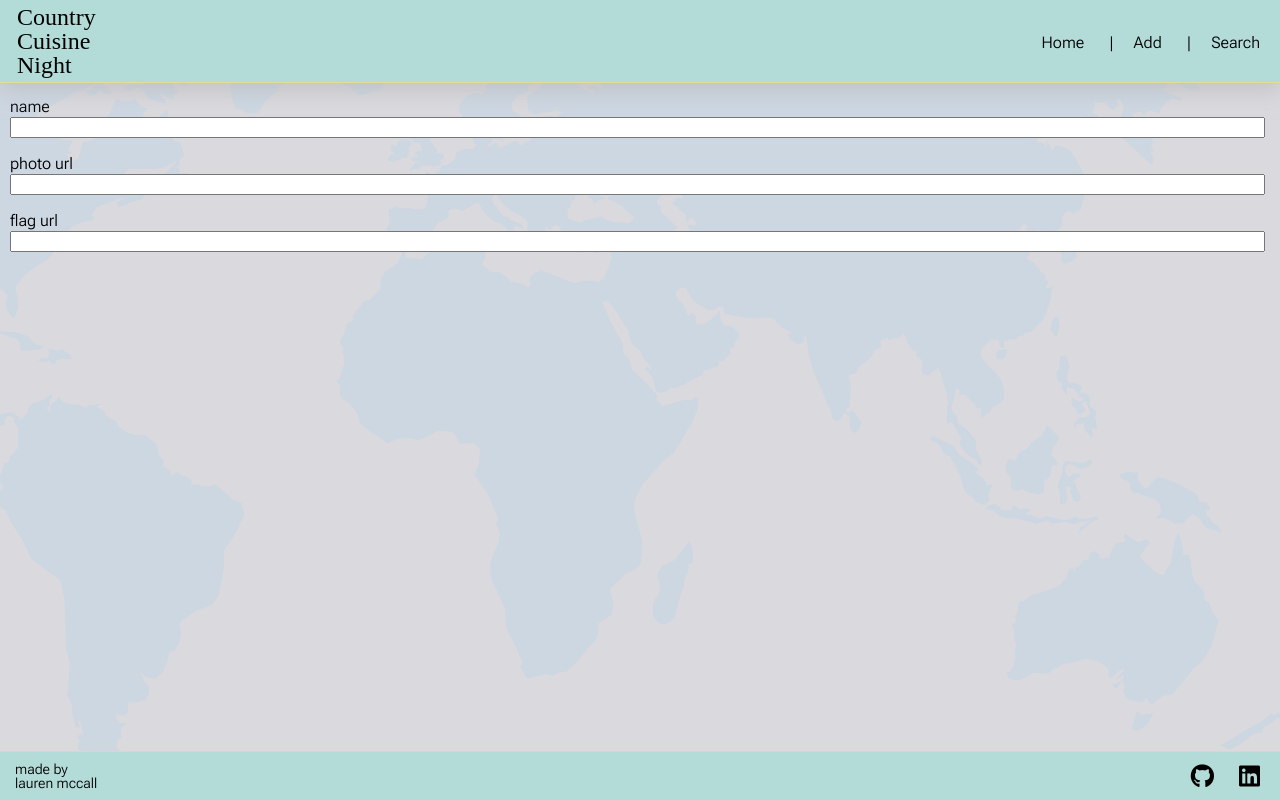
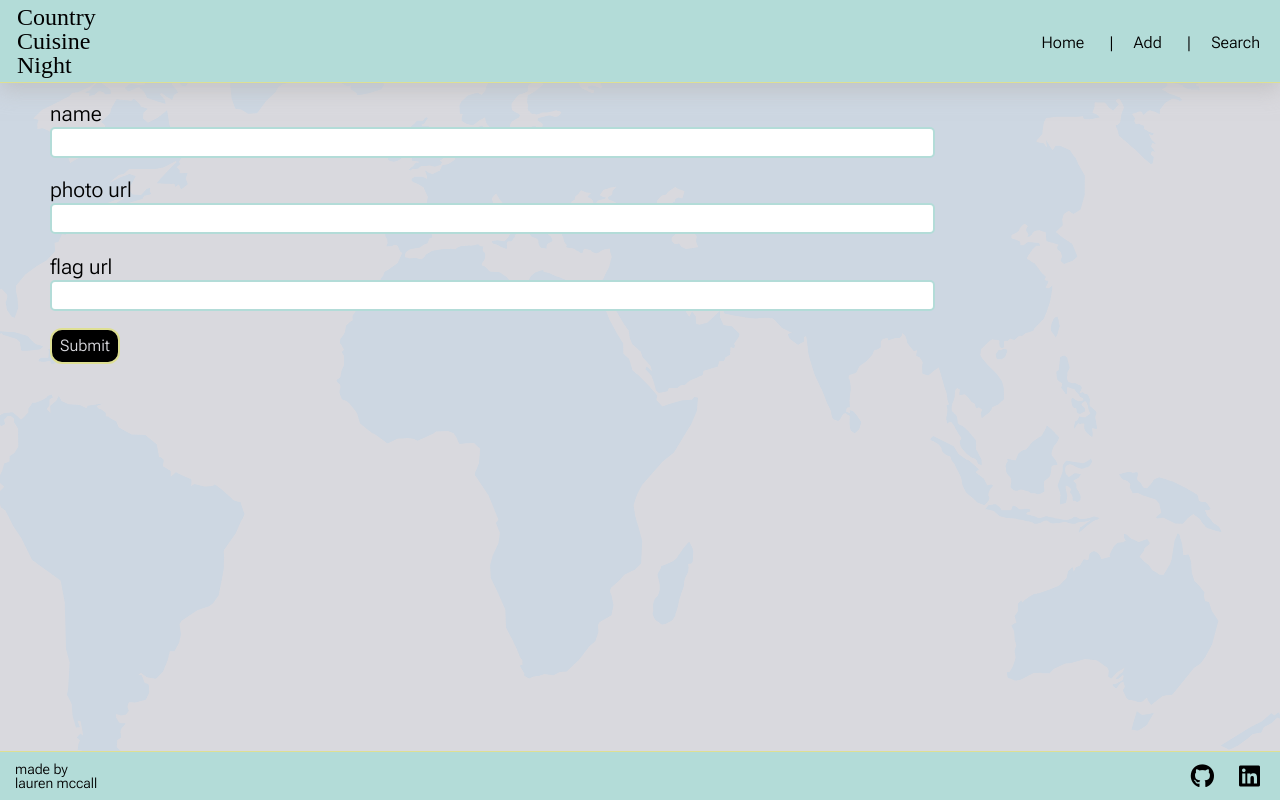
Before and after one commit to greendev223/country-cousin, a React (Vite) app in the folder ClientApp/: page /add in a window 1280 px wide. Built offline with nearby package versions, Linux system fonts and the light colour scheme; a web font is replaced by a local one.

Commit message:
submitting form works | more css

```diff
--- a/ClientApp/src/index.scss
+++ b/ClientApp/src/index.scss
@@ -197,6 +197,20 @@ p.addCountry {
 }
 input.addCountry {
   margin-top: 2px;
+  border: 2px solid var(--turquoise);
+  border-radius: 5px;
+  padding: 6px;
+}
+button.addCountry {
+  margin-left: 10px;
+  margin-top: 15px;
+  font: 0.8em /1 'Roboto Flex', sans-serif;
+  background-color: black;
+  color: var(--lite-gray);
+  border-radius: 12px;
+  border: 2px solid var(--yellow-green);
+  padding: 7px;
+  cursor: pointer;
 }
 
 // Media Query
@@ -278,4 +292,18 @@ input.addCountry {
   img {
     width: 300px;
   }
+
+  // AddCountry page
+
+  p.addCountry {
+    font: 1.3em /1 'Roboto Flex', sans-serif;
+    padding-left: 50px;
+    padding-right: 345px;
+  }
+  button.addCountry {
+    margin-left: 50px;
+    margin-top: 15px;
+    font: 1em /1 'Roboto Flex', sans-serif;
+    padding: 8px;
+  }
 }
--- a/ClientApp/src/pages/AddCountry.tsx
+++ b/ClientApp/src/pages/AddCountry.tsx
@@ -1,17 +1,37 @@
 import React, { useState } from 'react'
+import { useMutation } from 'react-query'
 import { CountryType } from '../types'
+
+async function submitNewCountry(countryToCreate: CountryType) {
+  const response = await fetch('/api/Countries', {
+    method: 'POST',
+    headers: { 'content-type': 'application/json' },
+    body: JSON.stringify(countryToCreate),
+  })
+  return response.json
+}
 
 export function AddCountry() {
   const [newCountry, setNewCountry] = useState<CountryType>({
     id: undefined,
-    dateAdded: '',
+    dateAdded: undefined,
     name: '',
     photoUrl: '',
     flagUrl: '',
-    recipes: [],
-    movies: [],
-    musics: [],
+    recipes: undefined,
+    movies: undefined,
+    musics: undefined,
   })
+
+  // QUESTION: Add form fields for other tables/arrays within CountryType?
+  const createNewCountry = useMutation(submitNewCountry)
+
+  async function handleFormSubmit(event: React.FormEvent<HTMLFormElement>) {
+    event.preventDefault()
+
+    createNewCountry.mutate(newCountry)
+  }
+
   function handleStringFieldChange(
     event: React.ChangeEvent<HTMLInputElement | HTMLTextAreaElement>
   ) {
@@ -24,7 +44,7 @@ export function AddCountry() {
   }
   return (
     <div>
-      <form action="#" className="addCountry">
+      <form onSubmit={handleFormSubmit} className="addCountry">
         <p className="addCountry">
           <label htmlFor="country">name</label>
           <input
@@ -59,6 +79,11 @@ export function AddCountry() {
           <label htmlFor="">flag url</label>
           <input className="addCountry" type="text" name="flagUrl" />
         </p> */}
+        <div>
+          <button className="addCountry" name="submit">
+            Submit
+          </button>
+        </div>
       </form>
     </div>
   )
```
Also changed, not shown: ClientApp/src/types.ts (+4 -4 lines).
